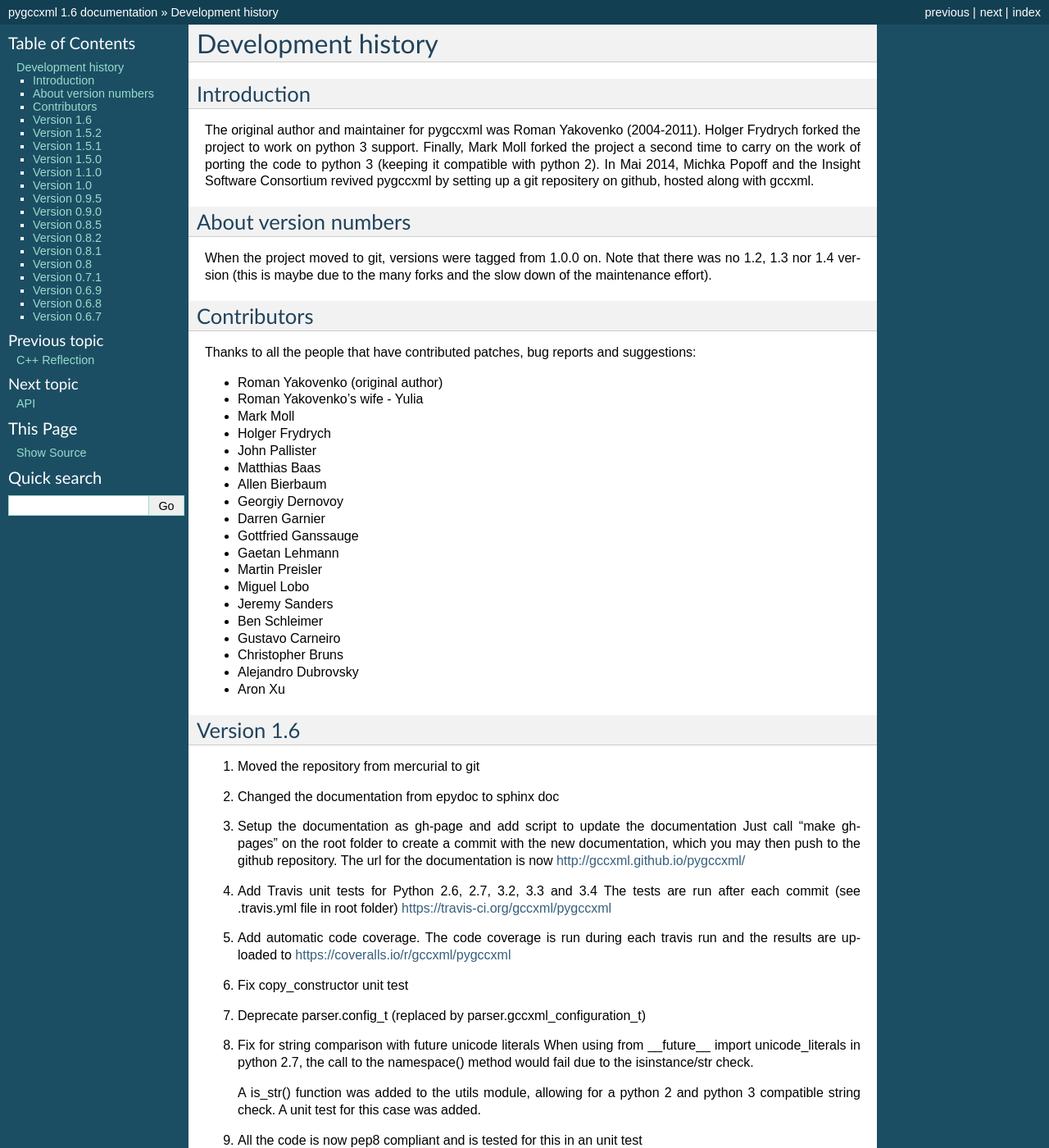
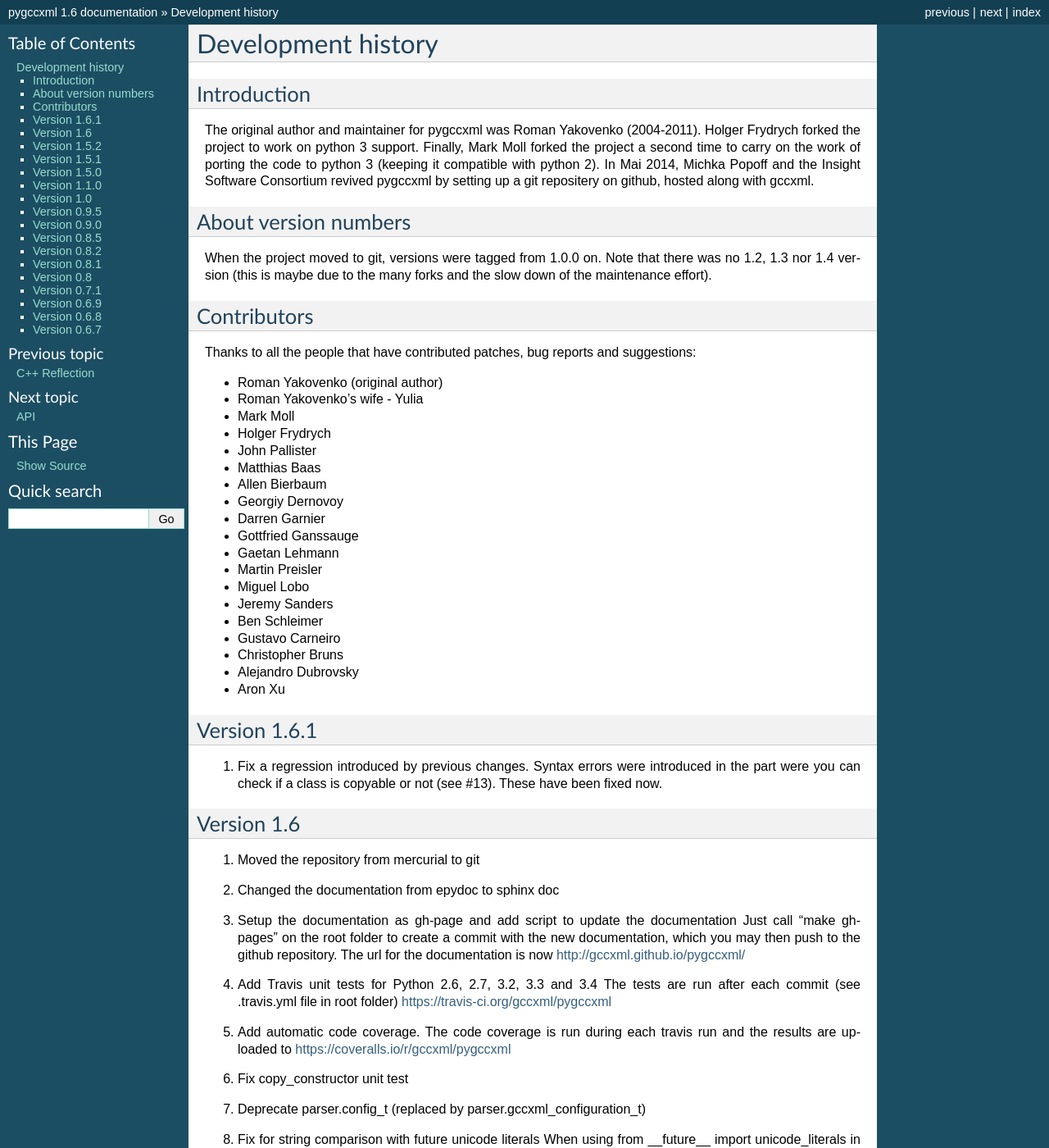
Before and after one commit to CastXML/pygccxml, a Sphinx documentation site: the page built from docs/history/history.rst, in a window 1280 px wide and 1400 px high. Shown: the whole window at 82% size. Built offline with Sphinx 7.4.7, drawn with Linux system fonts in a browser that asks for light colours.

Commit message:
Bump version number to v1.6.1

```diff
--- a/docs/history/history.rst
+++ b/docs/history/history.rst
@@ -42,6 +42,13 @@
 * Christopher Bruns
 * Alejandro Dubrovsky
 * Aron Xu
+
+Version 1.6.1
+-------------
+
+1. Fix a regression introduced by previous changes. Syntax errors were introduced
+   in the part were you can check if a class is copyable or not (see #13). These
+   have been fixed now.
 
 Version 1.6
 -----------
--- a/pygccxml/__init__.py
+++ b/pygccxml/__init__.py
@@ -33,4 +33,4 @@
 # TODO:
 # 1. Add "explicit" property for constructors
 
-__version__ = 'v1.5.2'
+__version__ = 'v1.6.1'
--- a/setup.py
+++ b/setup.py
@@ -7,7 +7,7 @@
 from distutils.core import setup
 
 setup(name="pygccxml",
-      version="v1.6.0",
+      version="v1.6.1",
       description="GCC-XML generated file reader",
       author="Insight Software Consortium.",
       author_email="gccxml@gccxml.org",
```
